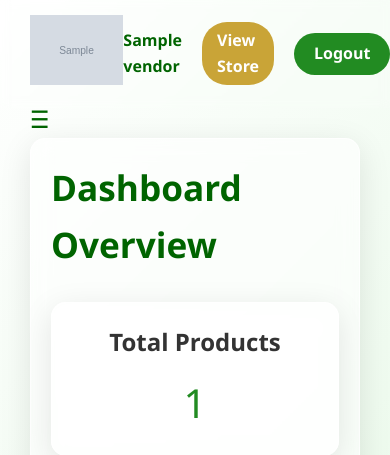
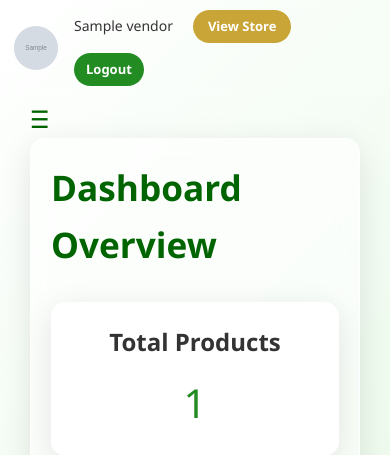
Before and after one commit to ChaoykiTech/wacatalog, a Django app: page /dashboard/ in a window 390 px wide. Shown: the top 455 px of the page. Run offline with Django 5.2, Linux system fonts and the light colour scheme; a user stored in the database is signed in; tables that the repository leaves empty hold one stand-in row (values such as "Sample post"); grey boxes marked "Sample" are stand-in pictures; some libraries are stand-ins or nearby versions.

Commit message:
Fix: Responsive Vendor dashboard

```diff
--- a/templates/dashboard.html
+++ b/templates/dashboard.html
@@ -30,13 +30,88 @@ body { background: linear-gradient(135deg,#ffffff 0%,#e0f7e0 100%); color:#333;
 .animate-left { animation:slideInLeft 1s ease-out forwards; }
 
 /* --- Header --- */
-header { position:fixed; width:100%; top:0; left:0; padding:15px 30px; background:rgba(255,255,255,0.1); backdrop-filter:blur(5px); display:flex; justify-content:space-between; align-items:center; z-index:1000; transition: background 0.3s; }
+/* --- Header --- */
+header {
+    position: fixed;
+    top: 0;
+    left: 0;
+    width: 100%;
+    padding: 12px 20px;
+    background: rgba(255,255,255,0.1);
+    backdrop-filter: blur(6px);
+    display: flex;
+    align-items: center;
+    justify-content: space-between;
+    gap: 16px;
+    z-index: 1000;
+}
 header.scrolled { background: rgba(34,139,34,0.3); }
-.logo img { height:70px; width:auto; }
-.user-menu { display:flex; align-items:center; gap:20px; }
-.user-menu span { color:var(--dark-green); font-weight:600; }
+/* --- Logo containment --- */
+.logo {
+    display: flex;
+    align-items: center;
+}
+
+.logo-circle {
+    width: 56px;
+    height: 56px;
+    border-radius: 50%;
+    overflow: hidden;
+    background: #f3f3f3;
+    display: flex;
+    align-items: center;
+    justify-content: center;
+    flex-shrink: 0; /* prevents shrinking */
+}
+
+.logo-circle img {
+    width: 100%;
+    height: 100%;
+    object-fit: cover; /* CRITICAL */
+}
+
+
+/* --- User Menu Layout --- */
+.user-menu {
+    display: flex;
+    align-items: center;
+    gap: 10px;
+    flex-wrap: wrap; /* allows wrapping on small screens */
+}
+
+/* Prevent long business names from breaking layout */
+.user-menu span {
+    max-width: 180px;
+    white-space: nowrap;
+    overflow: hidden;
+    text-overflow: ellipsis;
+}
+
 .logout { background:var(--primary-green); color:var(--white); padding:8px 20px; border-radius:50px; text-decoration:none; font-weight:bold; transition: background 0.3s; }
 .logout:hover { background:var(--dark-green); }
+
+@media (max-width: 768px) {
+    header {
+        padding: 10px 14px;
+    }
+
+    .logo-circle {
+        width: 44px;
+        height: 44px;
+    }
+
+    .user-menu span {
+        max-width: 120px;
+        font-size: 14px;
+    }
+
+    .btn-storefront,
+    .logout {
+        padding: 6px 12px;
+        font-size: 13px;
+    }
+}
+
 
 /* --- Sidebar --- */
 aside { position:fixed; top:80px; left:0; width:250px; height:calc(100vh - 80px); background: rgba(255,255,255,0.2); backdrop-filter:blur(10px); padding:20px; overflow-y:auto; transition: transform 0.3s ease; z-index:999; }
@@ -302,12 +377,15 @@ header .user-menu {
 
 <header>
     <div class="logo">
-        {% if vendor.logo %}
-            <img src="{{ vendor.logo.url }}" alt="{{ vendor.business_name }}">
-        {% else %}
-            <img src="your-logo.png" alt="Logo">
-        {% endif %}
+        <div class="logo-circle">
+            {% if vendor.logo %}
+                <img src="{{ vendor.logo.url }}" alt="{{ vendor.business_name }}">
+            {% else %}
+                <img src="your-logo.png" alt="Logo">
+            {% endif %}
+        </div>
     </div>
+
     <div class="user-menu">
         <span>{{ vendor.business_name }}</span>
         <!-- Storefront Button -->
```
